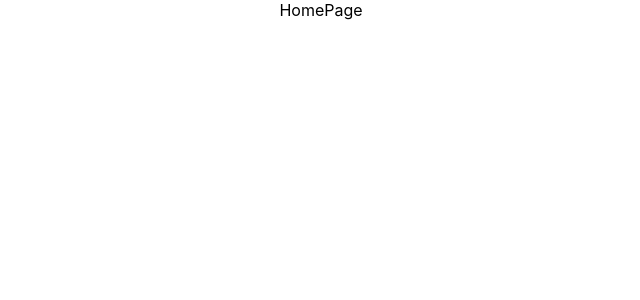
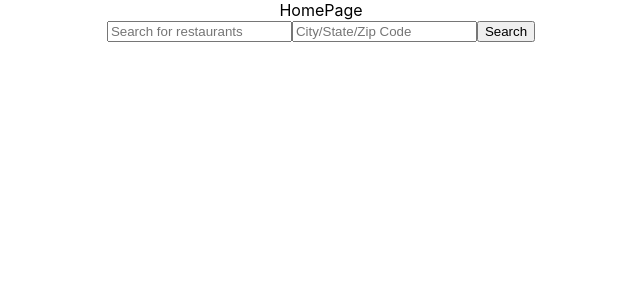
Before and after one commit to CalebSamland/top-eats, a React (Create React App) app in the folder packages/client/: page / in a window 1280 px wide. Shown: the top 300 px of the page, without its empty margins (319-959 px from the left). Built offline with nearby package versions, Linux system fonts and the light colour scheme.

Commit message:
SearchBar created and rendered on homepage

```diff
--- /dev/null
+++ b/packages/client/src/components/SearchBar/SearchBar.js
@@ -0,0 +1,35 @@
+import React from "react";
+import { useState } from "react";
+
+const initialState = {
+    searchTerm: '',
+    location: '',
+}
+
+const SearchBar = () => {
+    const [searchInput, setSearchIput] = useState(initialState);
+
+    const handleChange = (e) => {
+        setSearchIput({
+            ...searchInput,
+            [e.target.name]: e.target.value,
+        })
+    }
+
+    const handleSearch = (e) => {
+        e.preventDefault();
+        console.log(searchInput);
+    }
+
+    return (
+        <div>
+            <form>
+                <input type="text" name="searchTerm" value={searchInput.searchTerm} placeholder="Search for restaurants" onChange={handleChange}/>
+                <input type="text" name="location" value={searchInput.location} placeholder="City/State/Zip Code" onChange={handleChange} />
+                <button onClick={handleSearch}>Search</button>
+            </form>
+        </div>
+    )
+}
+
+export default SearchBar;
--- a/packages/client/src/pages/HomePage.js
+++ b/packages/client/src/pages/HomePage.js
@@ -1,8 +1,12 @@
 import React from 'react'
+import SearchBar from '../components/SearchBar/SearchBar'
 
 const HomePage = () => {
   return (
-    <div>HomePage</div>
+    <>
+        <div>HomePage</div>
+        <SearchBar />
+    </>
   )
 }
 
```
Also changed, not shown: packages/client/src/components/SearchBar/SearchBar.css (added).
